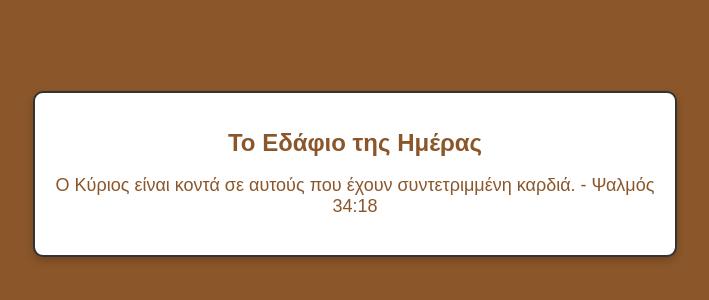
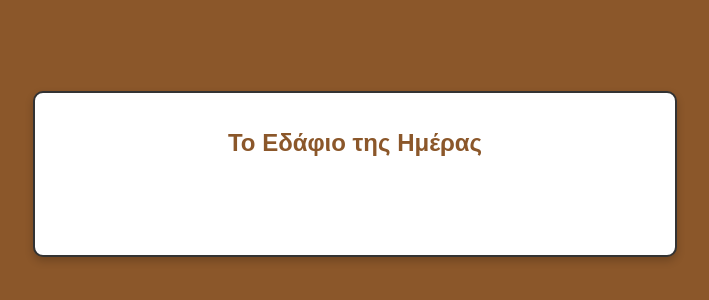
Before and after one commit to Avraamniki15/-, a plain HTML site: page index.html in a window 1280 px wide. Shown: the part 226-526 px from the top of the page, without its empty margins (285-994 px from the left). Drawn offline with Linux system fonts and the light colour scheme.

Commit message:
Update index.html

```diff
--- a/index.html
+++ b/index.html
@@ -12,8 +12,7 @@
       align-items: center;
       min-height: 100vh;
       margin: 0;
-      background-color: #8b572a;
-      color: #fff; /* Γραμματοσειρά άσπρη */
+      background-color: #8b572a; /* Φόντο της σελίδας */
     }
     .verse-box {
       width: 80%;
@@ -22,16 +21,17 @@
       border: 2px solid #333;
       border-radius: 10px;
       text-align: center;
-      background-color: #fff;
-      color: #8b572a; /* Κείμενο σε χρώμα #8b572a για αντίθεση */
+      background-color: #fff; /* Άσπρο φόντο για το κείμενο */
       box-shadow: 0 4px 8px rgba(0, 0, 0, 0.2);
     }
     .verse-box h1 {
       font-size: 24px;
       margin-bottom: 10px;
+      color: #8b572a; /* Μπορείς να το αφήσεις έτσι ή να το κάνεις άσπρο */
     }
     .verse-box p {
       font-size: 18px;
+      color: #fff; /* Άσπρο χρώμα κειμένου */
     }
   </style>
 </head>
```
